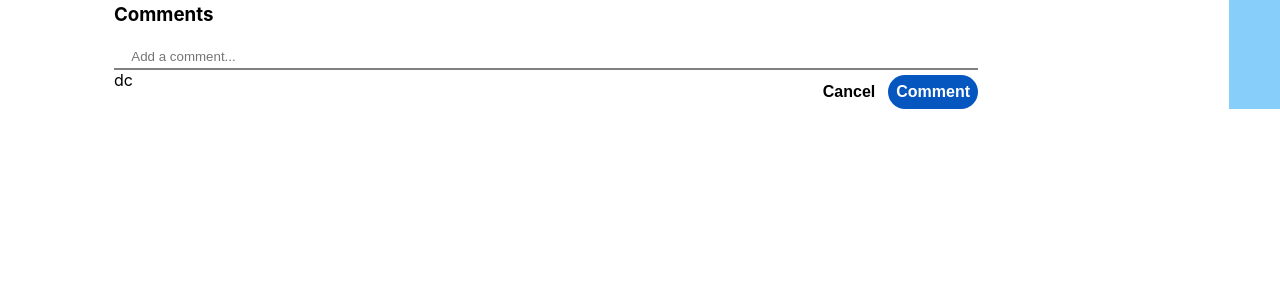
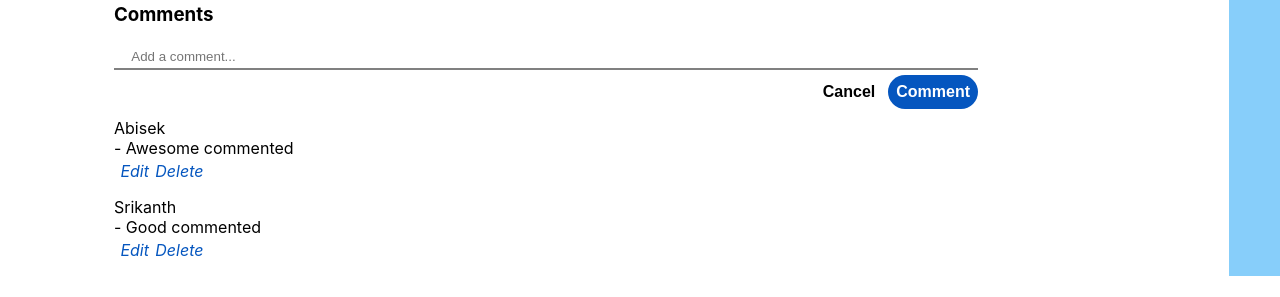
Before and after one commit to abisek001/Youtube-Clone, a React (Create React App) app: page /video/1 in a window 1280 px wide. Shown: the part 818-1115 px from the top of the page. Before the commit the page ends 951 px from the top, so only its background shows below. Built offline with nearby package versions, Linux system fonts and the light colour scheme.

Commit message:
comments page and comments completed

```diff
--- a/src/Components/Comments/Comments.css
+++ b/src/Components/Comments/Comments.css
@@ -17,6 +17,7 @@
   }
   .buttons_Container {
     float: right;
+    display: block;
     .cancel_Button,
     .comment_Button {
       border: none;
@@ -29,15 +30,39 @@
       margin-top: 5px;
       cursor: pointer;
     }
-    .cancel_Button{
+    .cancel_Button {
       margin-right: 5px;
       &:hover {
         background-color: #e5e5e5;
       }
     }
-    .comment_Button{
+    .comment_Button {
       background-color: #0556bf;
       color: white;
     }
   }
+  .display_Comments_Container {
+    margin-top: 3rem;
   }
+}
+
+/*Display comments styles*/
+.display_Comments {
+  .username {
+    margin: 0;
+    margin-top: 0.5rem;
+  }
+  .userComment {
+    margin: 0;
+  }
+  .edit_Comment{
+    padding: 0.2rem;
+    margin: 0;
+    margin-bottom:0.8rem;
+    cursor: pointer;
+    color:#0556bf;
+  }
+  .edit_Comment i {
+    padding: 0.2rem;
+  }
+}
--- a/src/Components/Comments/Comments.jsx
+++ b/src/Components/Comments/Comments.jsx
@@ -5,13 +5,18 @@ import DisplayComments from "./DisplayComments";
 function Comments() {
   const [comment, setComment] = useState("");
 
-  const handleCommentChange = (e) => {
-    setComment(e.target.value);
-  };
-
-  const handleCancel = () => {
-    setComment("");
-  };
+  const CommentList = [
+    {
+      _id: "1",
+      userName: "Abisek",
+      userComments: "Awesome",
+    },
+    {
+      _id: "2",
+      userName: "Srikanth",
+      userComments: "Good",
+    },
+  ];
 
   const handleSubmmit = (i) => {
     i.preventDefault();
@@ -27,7 +32,7 @@ function Comments() {
             placeholder="Add a comment..."
             className="comments_Input"
             value={comment}
-            onChange={handleCommentChange}
+            onChange={(e) => setComment(e.target.value)}
           />
         </form>
         <div className="buttons_Container">
@@ -35,7 +40,7 @@ function Comments() {
             type="button"
             value="Cancel"
             className="cancel_Button"
-            onClick={handleCancel}
+            onClick={() => setComment("")}
           />
           <input
             type="submit"
@@ -46,7 +51,15 @@ function Comments() {
         </div>
       </div>
       <div className="display_Comments_Container">
-        <DisplayComments/>
+        {CommentList.map((comment) => {
+          return (
+            <DisplayComments
+              _id={comment._id}
+              userComments={comment.userComments}
+              userName={comment.userName}
+            />
+          );
+        })}
       </div>
     </div>
   );
--- a/src/Components/Comments/DisplayComments.jsx
+++ b/src/Components/Comments/DisplayComments.jsx
@@ -1,11 +1,60 @@
-import React from 'react';
+import React, { useState } from "react";
+import "./Comments.css";
 
-function DisplayComments() {
+function DisplayComments({ userName, userComments, _id }) {
+  const [comment, setComment] = useState("");
+  const [editCommit, seteditCommit] = useState(false);
+
+
+  const handleEdit = (commentId ) => {
+    seteditCommit(true)
+  }
+  const handleSubmit = (i) => {
+    i.preventDefault();
+    seteditCommit(false)
+  }
   return (
-    <div>
-        dc
+    <div className="display_Comments">
+      {editCommit ? (
+        <>
+          <div className="comment_Field_Continer">
+            <form className="comments_Form">
+              <input
+                type="text"
+                placeholder="Edit a comment..."
+                className="comments_Input"
+                value={comment}
+                onChange={(e) => setComment(e.target.value)}
+              />
+            </form>
+            <div className="buttons_Container">
+              <input
+                type="button"
+                value="Cancel"
+                className="cancel_Button"
+                onClick={() => seteditCommit(false)}
+              />
+              <input
+                type="submit"
+                value="Comment"
+                className="comment_Button"
+                onClick={handleSubmit}
+              />
+            </div>
+          </div>
+        </>
+      ) : (
+        <>
+          <p className="username">{userName}</p>
+        </>
+      )}
+      <p className="userComment"> - {userComments} commented</p>
+      <p className="edit_Comment">
+        <i onClick={() => handleEdit(_id)}>Edit</i>
+        <i>Delete</i>
+      </p>
     </div>
-  )
+  );
 }
 
 export default DisplayComments;
```
Also changed, not shown: src/Pages/HistoryPage/HistoryPage.jsx (added, +9 -0 lines). Lines whose indentation alone changed are shown as unchanged.
